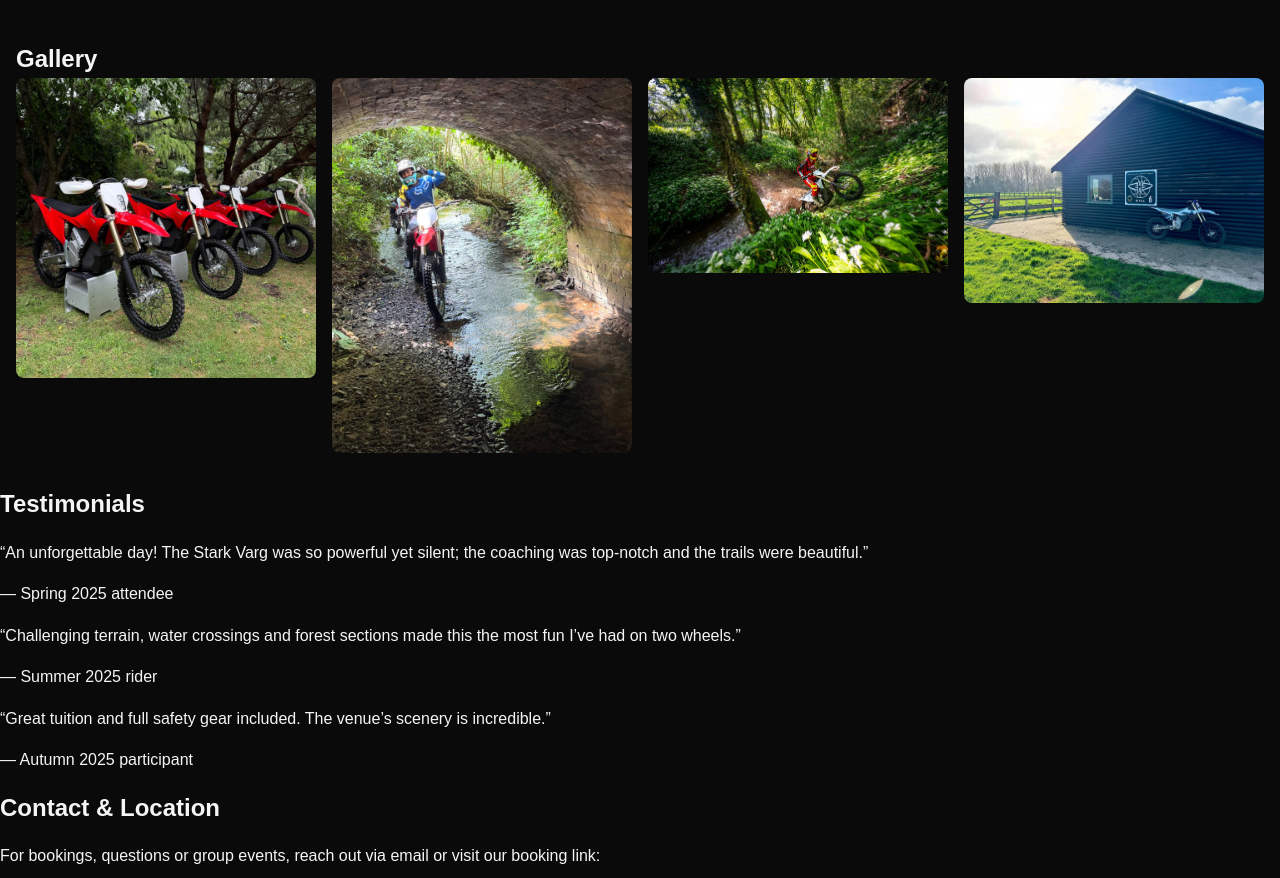
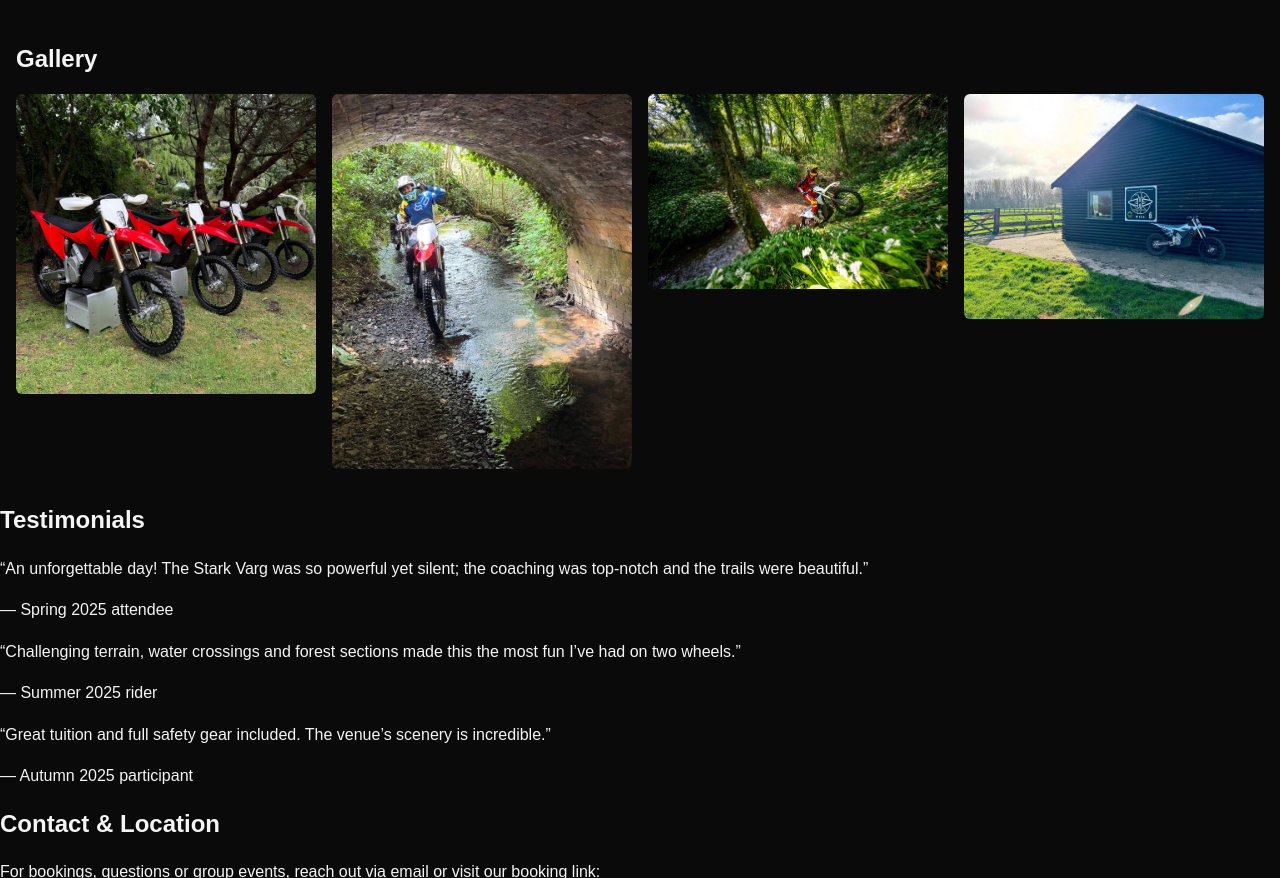
Before and after one commit to sif-gith/enduro-hub-experience, a plain HTML site: page index.html in a window 1280 px wide. Shown: the part 7397-8275 px from the top of the page. Drawn offline with Linux system fonts and the light colour scheme.

Commit message:
Update style.css

```diff
--- a/style.css
+++ b/style.css
@@ -106,14 +106,15 @@ footer {
 .gallery {
   padding: 2rem 1rem;
 }
-.gallery .gallery-grid {
+.gallery-grid {
   display: grid;
   grid-template-columns: repeat(auto-fit, minmax(200px, 1fr));
   gap: 1rem;
+  margin-top: 1rem;
 }
-.gallery .gallery-grid img {
+.gallery-grid img {
   width: 100%;
-  height: auto;
-  border-radius: 8px;
-  object-fit: cover;
+  height: auto;        /* ← prevents forced giant heights */
+  object-fit: cover;   /* ← crops excess if you prefer a fixed box */
+  border-radius: 6px;
 }
```
